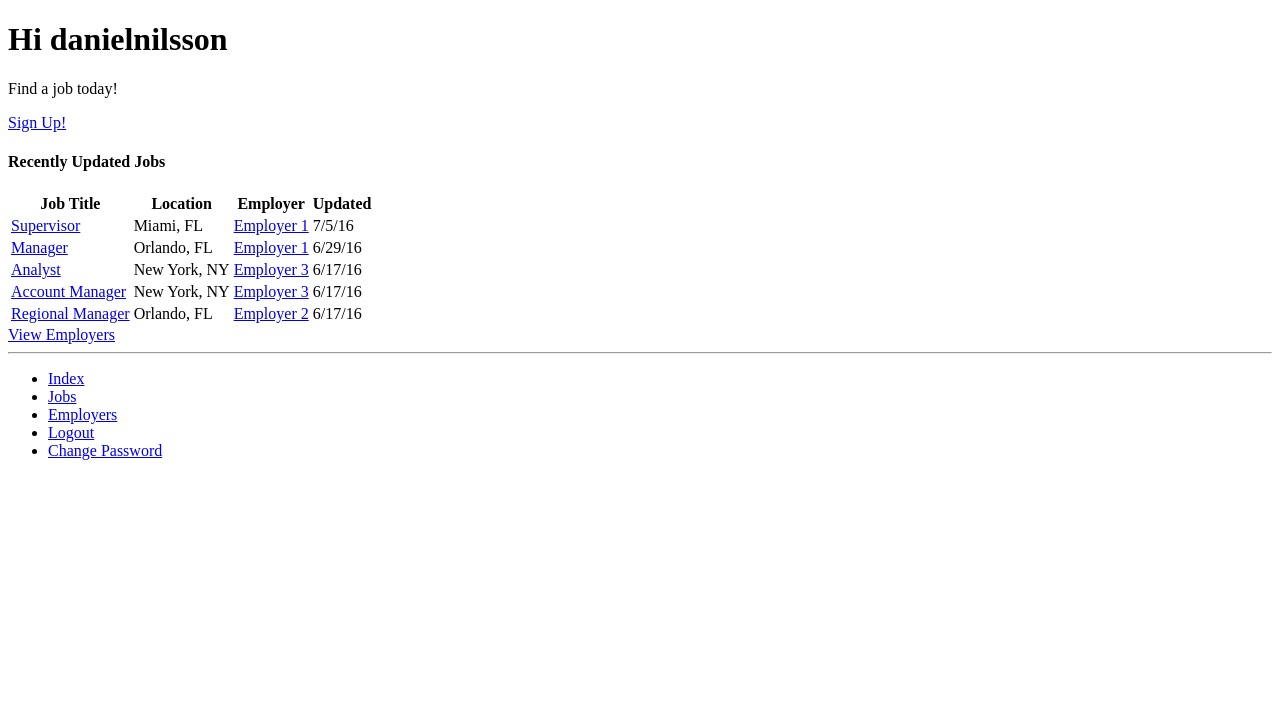
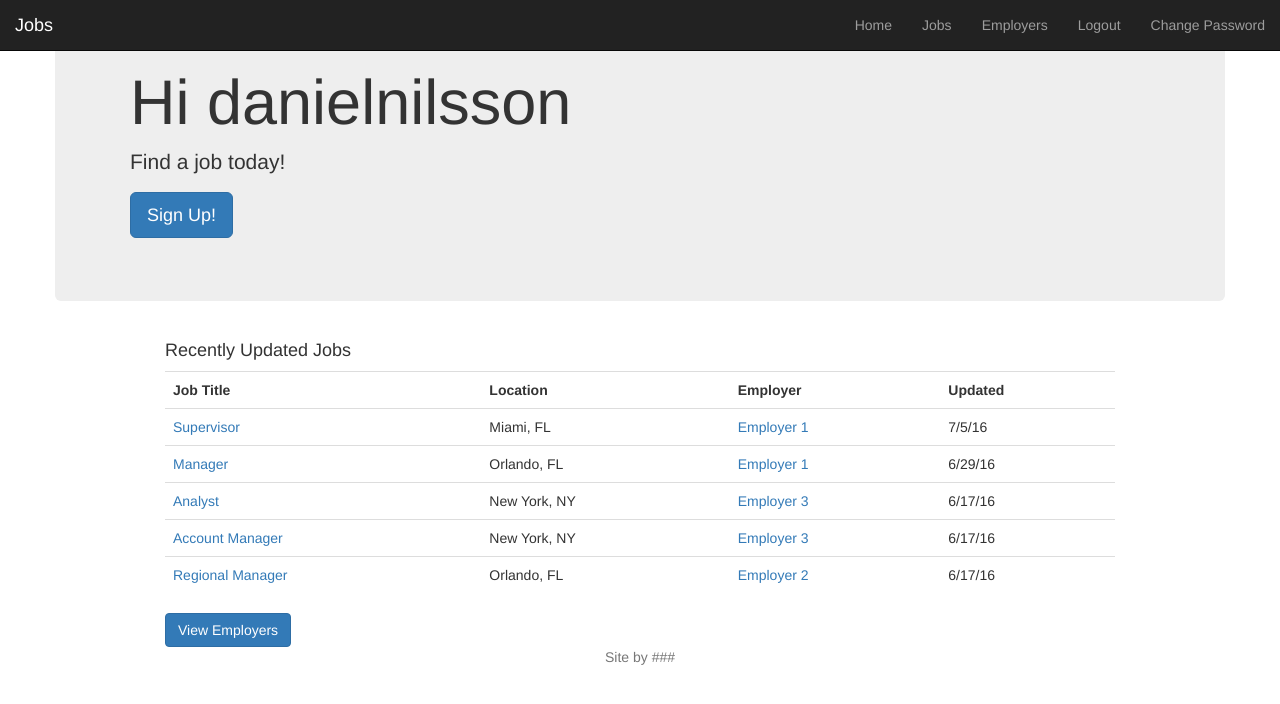
Before and after one commit to danielnilssoncole/jobs, a Django app: page /jobslist/ in a window 1280 px wide. Shown: the top 704 px of the page. Run offline with Django 3.2, Linux system fonts and the light colour scheme; a user stored in the database is signed in; data comes from the database, SQL or seed files in the repository; some libraries are stand-ins or nearby versions.

Commit message:
Add files via upload

```diff
--- a/templates/base.html
+++ b/templates/base.html
@@ -1,19 +1,45 @@
 <!DOCTYPE html>
-<html>
+{% load staticfiles %}
+<html lang="en">
   <head>
-        <title>Jobs | {% block title %}How to Tango with Django!{% endblock %}</title>
+    <meta charset="utf-8">
+    <meta http-equiv="X-UA-Compatible" content="IE=edge">
+    <meta name="viewport" content="width=device-width, initial-scale=1">
+    <meta name="description" content="">
+    <meta name="author" content="">
+    <link rel="icon" href="http://emojipedia-us.s3.amazonaws.com/cache/09/2d/092d345bb9c2e95d399638d3e002a5ee.png">
+
+    <title>Jobs | {% block title %}Find a Job Today!{% endblock %}</title>
+
+   <!-- <link href="http://getbootstrap.com/dist/css/bootstrap.min.css" rel="stylesheet">
+    <link href="http://getbootstrap.com/examples/dashboard/dashboard.css" rel="stylesheet"> -->
+
+     <link type="text/css" rel="stylesheet" href="{% static 'bootstrap/bootstrap.css' %}">
+    <link type="text/css" rel="stylesheet" href="{% static 'bootstrap/dashboard.css' %}">
+    <link href="{% static 'bootstrap/footer.css' %}" rel="stylesheet">
+
+    <!--[if lt IE 9]>
+      <script src="https://oss.maxcdn.com/html5shiv/3.7.2/html5shiv.min.js"></script>
+      <script src="https://oss.maxcdn.com/respond/1.4.2/respond.min.js"></script>
+    <![endif]-->
   </head>
 
   <body>
-    	<div>
-        	{% block body_block %}{% endblock %}
+
+    <div class="navbar navbar-inverse navbar-fixed-top" role="navigation">
+      <div class="container-fluid">
+        <div class="navbar-header">
+          <button type="button" class="navbar-toggle collapsed" data-toggle="collapse" data-target=".navbar-collapse">
+            <span class="sr-only">Toggle navigation</span>
+            <span class="icon-bar"></span>
+            <span class="icon-bar"></span>
+            <span class="icon-bar"></span>
+          </button>
+          <a class="navbar-brand" href="/jobslist/">Jobs</a>
         </div>
-
-        <hr />
-
-        <div>
-        	<ul>
-        		<li><a href="{% url 'index-view' %}">Index</a></li>
+        <div class="navbar-collapse collapse">
+          <ul class="nav navbar-nav navbar-right">
+                <li><a href="{% url 'index-view' %}">Home</a></li>
                     {% if user.is_authenticated %}
         					{% if user.employer %}
 							<li><a href="{% url 'add_job-view' user.employer.slug %}">Add a Job</a></li>
@@ -25,13 +51,42 @@
                 		<li><a href="{% url 'password_change-view' %}">Change Password</a></li>
             		{% else %}
                 		<li><a href="{% url 'login-view' %}">Login</a></li>
-                <li><a href="{% url 'applicant_register-view' %}">Create Applicant Account</a></li>
-                <li><a href="{% url 'employer_register-view' %}">Create Employer Account</a></li>
+                		<li><a href="{% url 'signup-view' %}">Sign Up</a></li>
             		{% endif %}
-
 
               </ul>
         </div>
+      </div>
+    </div>
 
+    <div class="container-fluid">
+        <div class="container">
+           <div>
+                {% block body_block %}{% endblock %}
+            </div>
+
+        </div>
+    </div>
+
+    <footer class="footer">
+      <div class="container">
+        <p class="text-muted" align="center">Site by ###</p>
+      </div>
+    </footer>
+
+
+
+    <!-- Bootstrap core JavaScript
+    ================================================== -->
+    <!-- Placed at the end of the document so the pages load faster -->
+   <!-- <script src="https://ajax.googleapis.com/ajax/libs/jquery/1.11.1/jquery.min.js"></script>
+    <script src="http://getbootstrap.com/dist/js/bootstrap.min.js"></script>
+    <!-- IE10 viewport hack for Surface/desktop Windows 8 bug -->
+    <!--<script src="http://getbootstrap.com/assets/js/ie10-viewport-bug-workaround.js"</script>-->
+
+      <script src="{% static 'bootstrap/ajaxjq.js' %}" type="text/javascript"></script>
+    <script src="{% static 'bootstrap/getbootstrap.js' %}" type="text/javascript"></script>
+    <!-- IE10 viewport hack for Surface/desktop Windows 8 bug -->
+    <script src="{% static 'bootstrap/getbootstrapbug.js' %}" type="text/javascript"></script>
   </body>
 </html>
```
Also changed, not shown: templates/oldbase.html (added, +37 -0 lines). Lines whose indentation alone changed are shown as unchanged.
